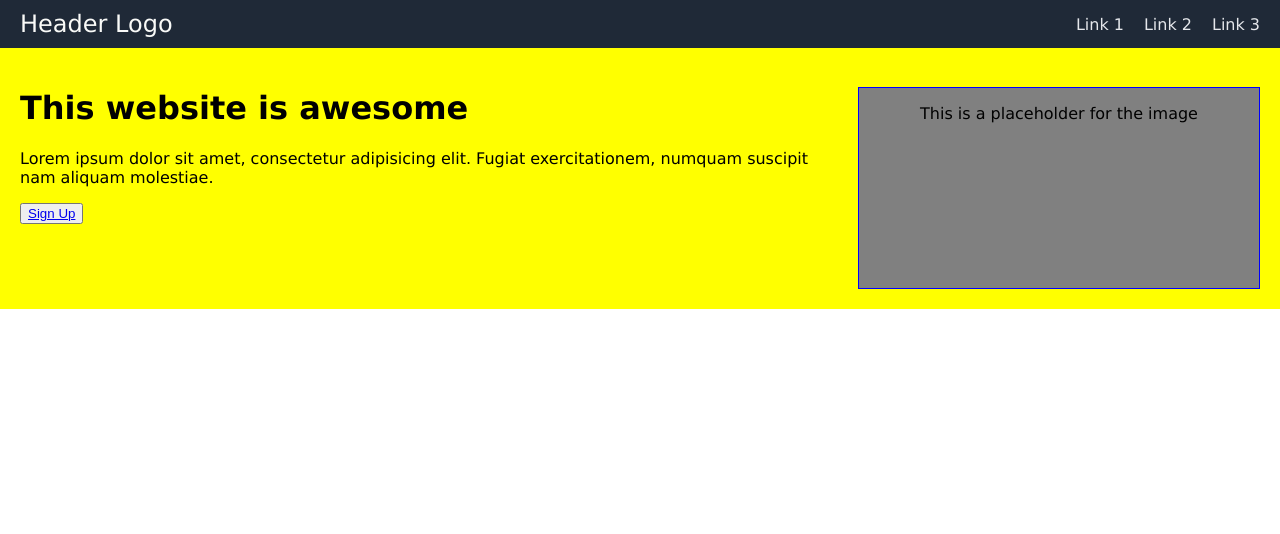
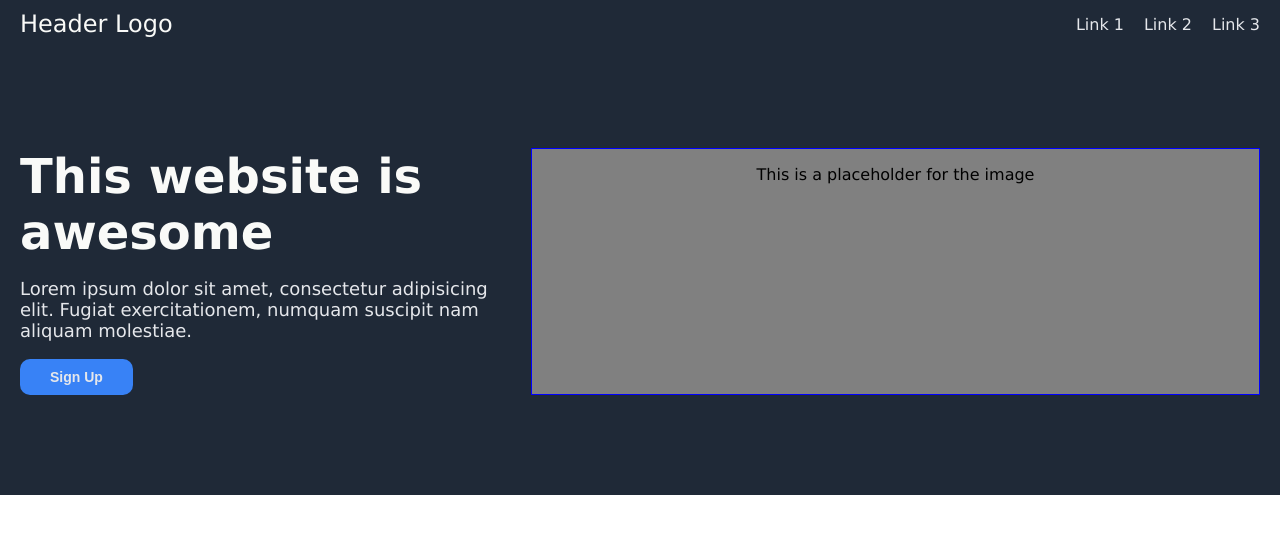
Before and after one commit to RodrigoPessoaDev/landing-page, a plain HTML site: page index.html in a window 1280 px wide. Drawn offline with Linux system fonts and the light colour scheme.

Commit message:
Finish hero component

```diff
--- a/index.html
+++ b/index.html
@@ -19,7 +19,7 @@
             <div class="hero__description">
                 <h1>This website is awesome</h1>
                 <p>Lorem ipsum dolor sit amet, consectetur adipisicing elit. Fugiat exercitationem, numquam suscipit nam aliquam molestiae.</p>
-                <button><a href="#">Sign Up</a></button>
+                <button class="btn__hero"><a href="#">Sign Up</a></button>
             </div>
             <div class="image"><p>This is a placeholder for the image</p></div>
     </div>
--- a/styles.css
+++ b/styles.css
@@ -52,22 +52,50 @@ body{
 
 .image{
     border: 1px solid blue;
-    width: 400px;
-    height: 200px;
+
     background-color: grey;
     text-align: center;
     flex-shrink: 0;
+    align-self: stretch;
+    flex-grow: 2;
 }
 
 .hero{
-    padding: 20px;
+    padding: 100px 20px 100px 20px;
     display: flex;
     justify-content: center;
-    align-items: baseline;
+    align-items: center;
     gap: 15px;
-    background-color: yellow;
+    background-color: var(--color_dark-background--);
+}
+
+.hero h1{
+    color: var(--color_hero-main-text--);
+    font-size: 48px;
+    font-weight: bold;
+    margin: 0;
 }
 
 .hero__description{
+    flex-basis: 40%;
+}
 
+.hero__description p{
+    color: var(--color_hero-secondary-header-link--);
+    font-size: 18px;
 }
+
+.btn__hero a{
+    text-decoration: none;
+    color: var(--color_hero-secondary-header-link--);
+    font-size: 14px;
+    font-weight: 600;
+}
+
+.btn__hero{
+    border: 0;
+    background-color: var(--color_button--);
+    text-align: center;
+    padding: 10px 30px;
+    border-radius: 10px;
+}
```
